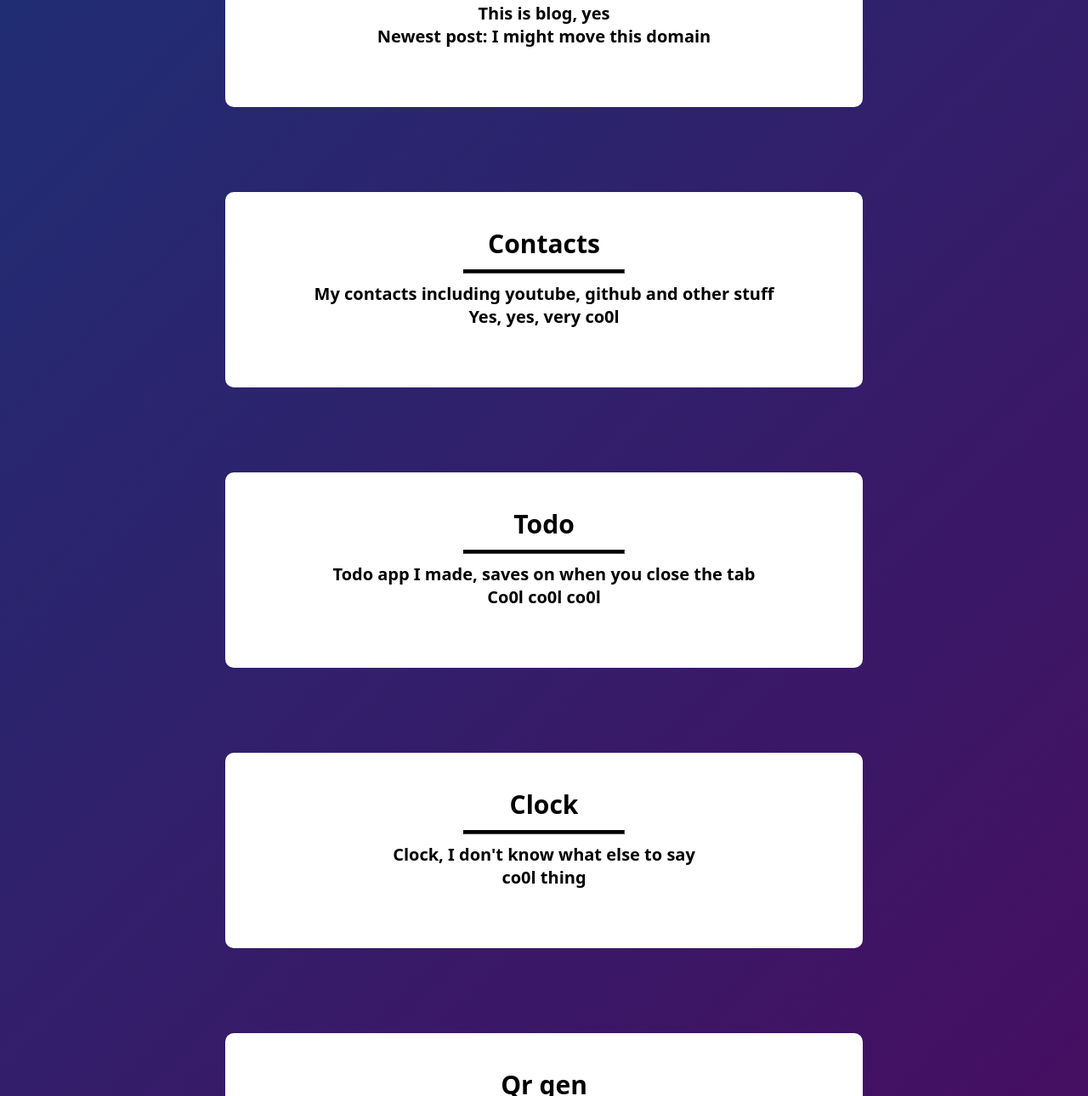
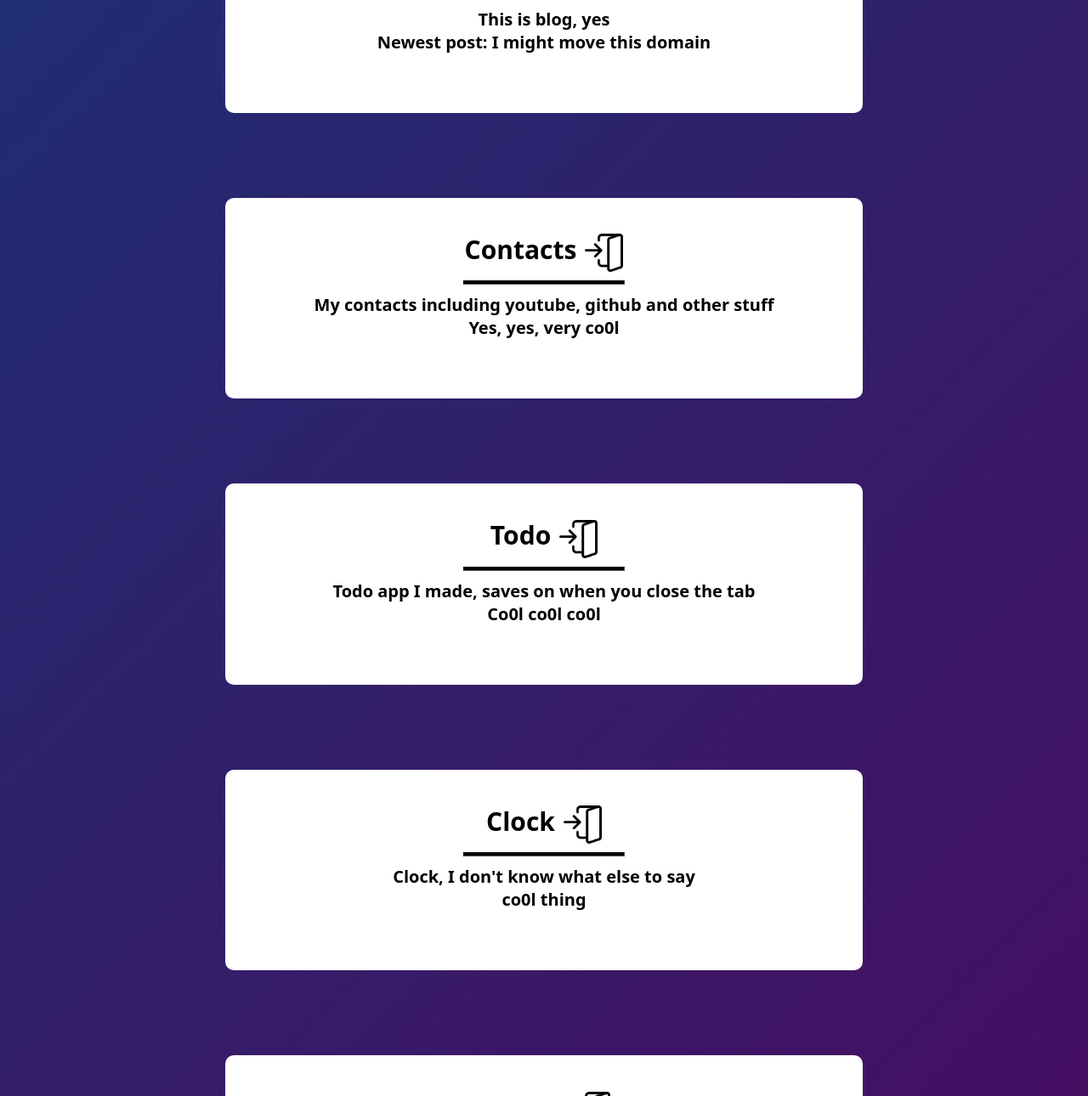
Before and after one commit to UTHMN/UTHMN.github.io, a website: page index.html in a window 1280 px wide. Shown: the part 739-2029 px from the top of the page at 85% size. Drawn offline with Linux system fonts and the light colour scheme.

Commit message:
Just readding images.

```diff
--- a/index.html
+++ b/index.html
@@ -22,37 +22,37 @@
             <main>
                 <!-- Main page TODO: add a box linking to my projects better -->
                 <div class="card">
-                    <a href="blog" class="EntryLink">Blog</a>
+                    <a href="blog" class="EntryLink">Blog <img src="images/enter.png" class="EntryIcon"></a>
                     <hr>
                     <p>This is blog, yes</p>
                     <p>Newest post: I might move this domain</p>
                 </div>
                 <div class="card">
-                    <a href="contacts" class="EntryLink">Contacts</a>
+                    <a href="contacts" class="EntryLink">Contacts <img src="images/enter.png" class="EntryIcon"></a>
                     <hr>
                     <p>My contacts including youtube, github and other stuff</p>
                     <p>Yes, yes, very co0l</p>
                 </div>
                 <div class="card">
-                    <a href="todoApp/todo" class="EntryLink">Todo</a>
+                    <a href="todoApp/todo" class="EntryLink">Todo <img src="images/enter.png" class="EntryIcon"></a>
                     <hr>
                     <p>Todo app I made, saves on when you close the tab</p>
                     <p>Co0l co0l co0l</p>
                 </div>
                 <div class="card">
-                    <a href="clock/index" class="EntryLink">Clock</a>
+                    <a href="clock/index" class="EntryLink">Clock <img src="images/enter.png" class="EntryIcon"></a>
                     <hr>
                     <p>Clock, I don't know what else to say</p>
                     <p>co0l thing</p>
                 </div>
                 <div class="card">
-                    <a href="qrGen/index" class="EntryLink">Qr gen</a>
+                    <a href="qrGen/index" class="EntryLink">Qr gen <img src="images/enter.png" class="EntryIcon"></a>
                     <hr>
                     <p>Make qr, yes</p>
                     <p>Qr = Qr</p>
                 </div>
                 <div class="card">
-                    <a href="quizApp/quiz" class="EntryLink">Quiz</a>
+                    <a href="quizApp/quiz" class="EntryLink">Quiz <img src="images/enter.png" class="EntryIcon"></a>
                     <hr>
                     <p>Budget kahoot</p>
                     <p>Fried  popcorn kernels</p>
```
